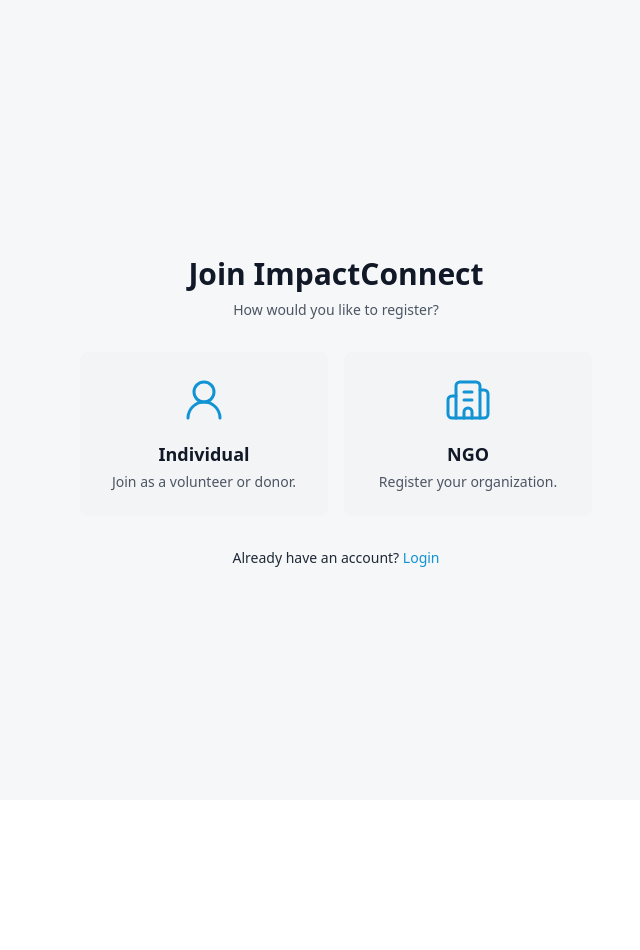
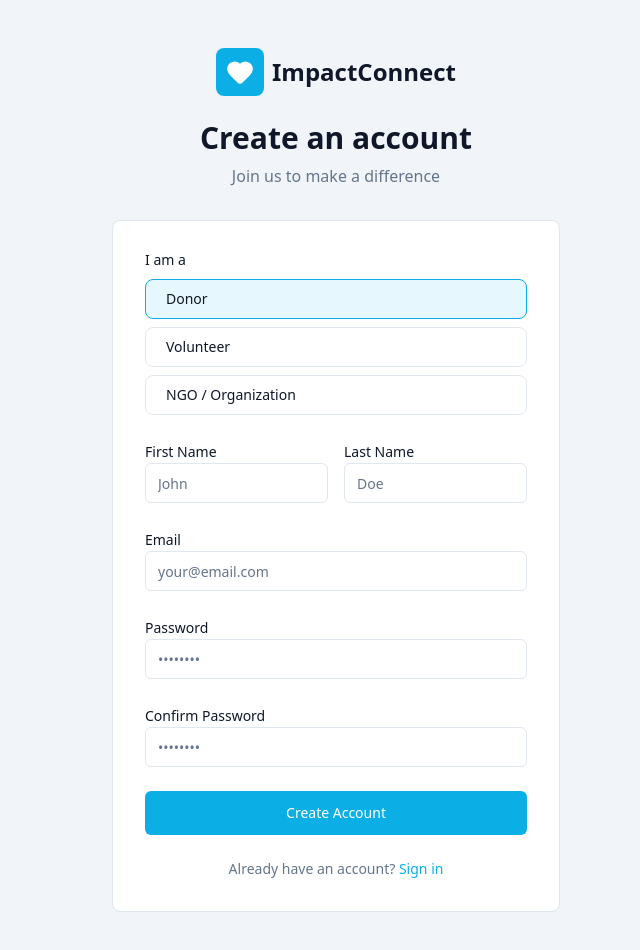
Before and after one commit to PranjalMantri/ImpactConnect, a React (Vite) app: page /register in a window 1280 px wide. Shown: the top 950 px of the page, without its empty margins (304-944 px from the left). Before the commit the page ends 800 px from the top, so only its background shows below. Built offline with nearby package versions, Linux system fonts and the light colour scheme.

Commit message:
feat: enhanced login and registration pages, modified routes

```diff
--- a/package.json
+++ b/package.json
@@ -10,16 +10,20 @@
     "preview": "vite preview"
   },
   "dependencies": {
+    "@hookform/resolvers": "^5.2.2",
     "@radix-ui/react-label": "^2.1.7",
+    "@radix-ui/react-radio-group": "^1.3.8",
     "@radix-ui/react-slot": "^1.2.3",
     "class-variance-authority": "^0.7.1",
     "clsx": "^2.1.1",
     "lucide-react": "^0.545.0",
     "react": "^19.1.1",
     "react-dom": "^19.1.1",
+    "react-hook-form": "^7.64.0",
     "react-router-dom": "^7.9.3",
     "tailwind-merge": "^3.3.1",
     "tailwindcss-animate": "^1.0.7",
+    "zod": "^4.1.12",
     "zustand": "^5.0.8"
   },
   "devDependencies": {
--- a/src/components/Navbar.jsx
+++ b/src/components/Navbar.jsx
@@ -52,7 +52,7 @@ const Navbar = () => {
             <Link to="/login">Log In</Link>
           </Button>
           <Button asChild>
-            <Link to="/signup">Sign Up</Link>
+            <Link to="/register">Sign Up</Link>
           </Button>
         </div>
       </div>
--- a/src/pages/LandingPage.jsx
+++ b/src/pages/LandingPage.jsx
@@ -38,7 +38,7 @@ const Index = () => {
               <Link to="/projects">Explore Projects</Link>
             </Button>
             <Button size="lg" variant="secondary" asChild>
-              <Link to="/signup">Sign Up</Link>
+              <Link to="/register">Sign Up</Link>
             </Button>
           </div>
         </div>
@@ -93,7 +93,7 @@ const Index = () => {
         </div>
       </section>
 
-      <Footer />
+      {/* <Footer /> */}
     </div>
   );
 };
--- a/src/pages/LoginPage.jsx
+++ b/src/pages/LoginPage.jsx
@@ -1,10 +1,45 @@
-import { Link } from "react-router-dom";
+import { Link, useNavigate } from "react-router-dom";
+import { useForm } from "react-hook-form";
+import { zodResolver } from "@hookform/resolvers/zod";
+import * as z from "zod";
 import { Button } from "../components/ui/Button";
 import { Input } from "../components/ui/Input";
 import { Label } from "../components/ui/Label";
 import { Heart } from "lucide-react";
 
+const loginSchema = z.object({
+  email: z.string().email({ message: "Invalid email address" }),
+  password: z
+    .string()
+    .min(8, { message: "Password must be at least 8 characters" }),
+});
+
 const Login = () => {
+  const navigate = useNavigate();
+  const {
+    register,
+    handleSubmit,
+    formState: { errors, isSubmitting },
+  } = useForm({
+    resolver: zodResolver(loginSchema),
+    defaultValues: {
+      email: "",
+      password: "",
+    },
+  });
+
+  const onSubmit = async (data) => {
+    console.log("Login data:", data);
+
+    try {
+      await new Promise((resolve) => setTimeout(resolve, 1000));
+
+      navigate("/projects");
+    } catch (error) {
+      console.error("Login failed:", error);
+    }
+  };
+
   return (
     <div className="min-h-screen flex items-center justify-center bg-muted px-4">
       <div className="w-full max-w-md">
@@ -25,28 +60,48 @@ const Login = () => {
         </div>
 
         <div className="bg-card border border-border rounded-lg p-8">
-          <form className="space-y-4">
+          {/* 3. Attach handleSubmit and onSubmit to the form */}
+          <form onSubmit={handleSubmit(onSubmit)} className="space-y-4">
             <div>
               <Label htmlFor="email">Email</Label>
-              <Input id="email" type="email" placeholder="your@email.com" />
+              {/* 4. Register the input and display validation error */}
+              <Input
+                id="email"
+                type="email"
+                placeholder="your@email.com"
+                {...register("email")}
+              />
+              {errors.email && (
+                <p className="text-sm font-medium text-destructive mt-1">
+                  {errors.email.message}
+                </p>
+              )}
             </div>
 
             <div>
               <Label htmlFor="password">Password</Label>
-              <Input id="password" type="password" placeholder="••••••••" />
+              {/* 4. Register the input and display validation error */}
+              <Input
+                id="password"
+                type="password"
+                placeholder="••••••••"
+                {...register("password")}
+              />
+              {errors.password && (
+                <p className="text-sm font-medium text-destructive mt-1">
+                  {errors.password.message}
+                </p>
+              )}
             </div>
 
-            <div className="flex items-center justify-between text-sm">
-              <Link
-                to="/forgot-password"
-                className="text-primary hover:underline"
-              >
-                Forgot password?
-              </Link>
-            </div>
-
-            <Button className="w-full" size="lg">
-              Sign In
+            {/* 5. Disable the button during submission */}
+            <Button
+              className="w-full"
+              size="lg"
+              type="submit"
+              disabled={isSubmitting}
+            >
+              {isSubmitting ? "Signing In..." : "Sign In"}
             </Button>
           </form>
 
@@ -55,7 +110,7 @@ const Login = () => {
               Don't have an account?{" "}
             </span>
             <Link
-              to="/signup"
+              to="/register"
               className="text-primary font-medium hover:underline"
             >
               Sign up
--- a/src/pages/HomePage.jsx
+++ b/src/pages/ProjectsPage.jsx
@@ -1,7 +1,7 @@
 import React from "react";
 
 function HomePage() {
-  return <div>HomePage</div>;
+  return <div>Projects</div>;
 }
 
 export default HomePage;
--- a/src/pages/RegisterIndividual.jsx
+++ /dev/null
@@ -1,5 +0,0 @@
-function RegisterIndividual() {
-  return <div>RegisterIndividual</div>;
-}
-
-export default RegisterIndividual;
--- a/src/pages/RegisterPage.jsx
+++ b/src/pages/RegisterPage.jsx
@@ -1,64 +1,242 @@
+import { useState } from "react";
 import { Link, useNavigate } from "react-router-dom";
-import { UserRound, Building2 } from "lucide-react";
+import { useForm } from "react-hook-form";
+import { zodResolver } from "@hookform/resolvers/zod";
+import * as z from "zod";
+import { Button } from "../components/ui/Button";
+import { Input } from "../components/ui/Input";
+import { Label } from "../components/ui/Label";
+import { Heart } from "lucide-react";
+
+// 1. Define the validation schema using Zod
+const registerSchema = z
+  .object({
+    role: z.enum(["donor", "volunteer", "ngo"], {
+      required_error: "Please select a role.",
+    }),
+    firstName: z.string().min(1, { message: "First name is required" }),
+    lastName: z.string().min(1, { message: "Last name is required" }),
+    email: z.string().email({ message: "Invalid email address" }),
+    password: z
+      .string()
+      .min(8, { message: "Password must be at least 8 characters" }),
+    confirmPassword: z
+      .string()
+      .min(1, { message: "Confirm password is required" }),
+  })
+  .refine((data) => data.password === data.confirmPassword, {
+    message: "Passwords do not match",
+    path: ["confirmPassword"],
+  });
 
 const RegisterPage = () => {
   const navigate = useNavigate();
 
-  const handleIndividualClick = () => {
-    navigate("/register/individual");
+  const [role, setRole] = useState("donor");
+
+  const {
+    register,
+    handleSubmit,
+    setValue,
+    formState: { errors, isSubmitting },
+  } = useForm({
+    resolver: zodResolver(registerSchema),
+    defaultValues: {
+      role: "donor",
+      firstName: "",
+      lastName: "",
+      email: "",
+      password: "",
+      confirmPassword: "",
+    },
+  });
+
+  const handleRoleChange = (newRole) => {
+    setRole(newRole);
+    setValue("role", newRole, { shouldValidate: true });
+  };
+
+  // 2. Handle form submission logic
+  const onSubmit = async (data) => {
+    console.log("Registration data:", data);
+
+    try {
+      // Simulate an API call delay and successful registration
+      await new Promise((resolve) => setTimeout(resolve, 1000));
+
+      // On successful registration, navigate to the home page or a success page
+      navigate("/projects");
+    } catch (error) {
+      // Handle registration error (e.g., display a global error message)
+      console.error("Registration failed:", error);
+    }
   };
 
   return (
-    <div className="bg-[#f6f7f8] text-gray-800">
-      <main className="min-h-screen flex items-center justify-center py-12 px-4 sm:px-6 lg:px-8">
-        <div className="w-full max-w-lg space-y-8">
-          <div>
-            <h2 className="mt-6 text-center text-3xl font-extrabold text-gray-900">
-              Join ImpactConnect
-            </h2>
-            <p className="mt-2 text-center text-sm text-gray-600">
-              How would you like to register?
-            </p>
-            <div className="mt-8 grid grid-cols-1 md:grid-cols-2 gap-4">
-              <button
-                onClick={handleIndividualClick}
-                className="flex flex-col items-center justify-center p-6 bg-gray-100 rounded-lg text-center hover:bg-gray-200 transition-colors focus:outline-none focus:ring-2 focus:ring-[#1193d4]"
-              >
-                <UserRound
-                  className="h-12 w-12 mb-4 text-[#1193d4]"
-                  strokeWidth={1.5}
+    <div className="min-h-screen flex items-center justify-center bg-muted px-4 py-12">
+      <div className="w-full max-w-md">
+        <div className="text-center mb-8">
+          <Link to="/" className="inline-flex items-center gap-2 mb-6">
+            <div className="w-12 h-12 rounded-lg bg-primary flex items-center justify-center">
+              <Heart
+                className="w-7 h-7 text-primary-foreground"
+                fill="currentColor"
+              />
+            </div>
+            <span className="text-2xl font-bold">ImpactConnect</span>
+          </Link>
+          <h1 className="text-3xl font-bold mb-2">Create an account</h1>
+          <p className="text-muted-foreground">Join us to make a difference</p>
+        </div>
+
+        <div className="bg-card border border-border rounded-lg p-8">
+          {/* 3. Attach handleSubmit and onSubmit to the form */}
+          <form onSubmit={handleSubmit(onSubmit)} className="space-y-6">
+            {/* Role Selection */}
+            <div>
+              <Label className="mb-3 block">I am a</Label>
+              <div className="space-y-2">
+                {["donor", "volunteer", "ngo"].map((option) => (
+                  <div
+                    key={option}
+                    onClick={() => handleRoleChange(option)}
+                    className={`flex items-center space-x-2 p-3 rounded-lg border cursor-pointer transition
+                      ${
+                        role === option
+                          ? "border-primary bg-primary/10"
+                          : "border-border hover:bg-muted"
+                      }`}
+                  >
+                    <input
+                      type="radio"
+                      id={option}
+                      name="role"
+                      checked={role === option}
+                      onChange={() => handleRoleChange(option)}
+                      className="hidden"
+                      // No need for explicit register for this hidden input,
+                      // as state is managed and setValue updates RHF state.
+                    />
+                    <Label
+                      htmlFor={option}
+                      className="cursor-pointer flex-1 capitalize"
+                    >
+                      {option === "ngo" ? "NGO / Organization" : option}
+                    </Label>
+                  </div>
+                ))}
+              </div>
+              {/* Display role error if one exists */}
+              {errors.role && (
+                <p className="text-sm font-medium text-destructive mt-1">
+                  {errors.role.message}
+                </p>
+              )}
+            </div>
+
+            {/* Names */}
+            <div className="grid grid-cols-2 gap-4">
+              <div>
+                <Label htmlFor="firstName">First Name</Label>
+                {/* 4. Register the input and display validation error */}
+                <Input
+                  id="firstName"
+                  placeholder="John"
+                  {...register("firstName")}
                 />
-                <h3 className="text-lg font-bold text-gray-900">Individual</h3>
-                <p className="text-sm text-gray-600 mt-1">
-                  Join as a volunteer or donor.
+                {errors.firstName && (
+                  <p className="text-sm font-medium text-destructive mt-1">
+                    {errors.firstName.message}
+                  </p>
+                )}
+              </div>
+              <div>
+                <Label htmlFor="lastName">Last Name</Label>
+                <Input
+                  id="lastName"
+                  placeholder="Doe"
+                  {...register("lastName")}
+                />
+                {errors.lastName && (
+                  <p className="text-sm font-medium text-destructive mt-1">
+                    {errors.lastName.message}
+                  </p>
+                )}
+              </div>
+            </div>
+
+            {/* Email */}
+            <div>
+              <Label htmlFor="email">Email</Label>
+              <Input
+                id="email"
+                type="email"
+                placeholder="your@email.com"
+                {...register("email")}
+              />
+              {errors.email && (
+                <p className="text-sm font-medium text-destructive mt-1">
+                  {errors.email.message}
                 </p>
-              </button>
-              <Link
-                to="/register/ngo"
-                className="flex flex-col items-center justify-center p-6 bg-gray-100 rounded-lg text-center hover:bg-gray-200 transition-colors focus:outline-none focus:ring-2 focus:ring-[#1193d4]"
-              >
-                <Building2
-                  className="h-12 w-12 mb-4 text-[#1193d4]"
-                  strokeWidth={1.5}
-                />
-                <h3 className="text-lg font-bold text-gray-900">NGO</h3>
-                <p className="text-sm text-gray-600 mt-1">
-                  Register your organization.
+              )}
+            </div>
+
+            {/* Password */}
+            <div>
+              <Label htmlFor="password">Password</Label>
+              <Input
+                id="password"
+                type="password"
+                placeholder="••••••••"
+                {...register("password")}
+              />
+              {errors.password && (
+                <p className="text-sm font-medium text-destructive mt-1">
+                  {errors.password.message}
                 </p>
-              </Link>
+              )}
             </div>
-            <p className="text-center text-sm mt-8">
+
+            {/* Confirm Password */}
+            <div>
+              <Label htmlFor="confirmPassword">Confirm Password</Label>
+              <Input
+                id="confirmPassword"
+                type="password"
+                placeholder="••••••••"
+                {...register("confirmPassword")}
+              />
+              {errors.confirmPassword && (
+                <p className="text-sm font-medium text-destructive mt-1">
+                  {errors.confirmPassword.message}
+                </p>
+              )}
+            </div>
+
+            {/* 5. Disable the button during submission */}
+            <Button
+              className="w-full"
+              size="lg"
+              type="submit"
+              disabled={isSubmitting}
+            >
+              {isSubmitting ? "Creating Account..." : "Create Account"}
+            </Button>
+          </form>
+
+          <div className="mt-6 text-center text-sm">
+            <span className="text-muted-foreground">
               Already have an account?{" "}
-              <Link
-                to="/login"
-                className="font-medium text-[#1193d4] hover:text-opacity-80"
-              >
-                Login
-              </Link>
-            </p>
+            </span>
+            <Link
+              to="/login"
+              className="text-primary font-medium hover:underline"
+            >
+              Sign in
+            </Link>
           </div>
         </div>
-      </main>
+      </div>
     </div>
   );
 };
```
Also changed, not shown: src/components/ui/RadioGroup.jsx (added, +36 -0 lines), src/main.jsx (+2 -6 lines), src/pages/RegisterNgo.jsx (deleted, +0 -7 lines), 1 other file (tests, documents, lock files or other folders).
